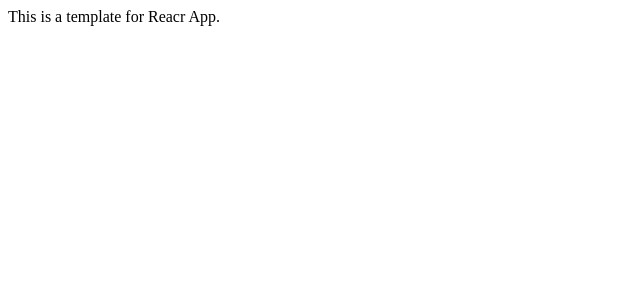
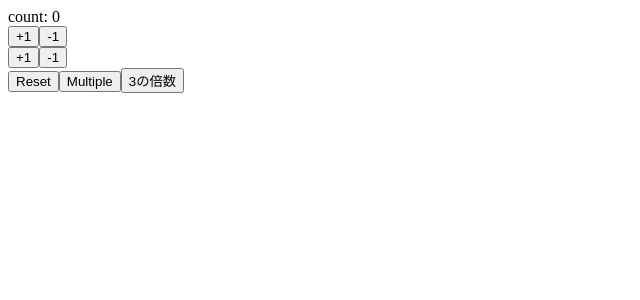
Before and after one commit to TheQuasarS50014p81/learn-react-hooks, a React (Create React App) app: page / in a window 1280 px wide. Shown: the top 300 px of the page, without its empty margins (0-640 px from the left). Built offline with nearby package versions, Linux system fonts and the light colour scheme.

Commit message:
first react hooks

```diff
--- a/src/App.js
+++ b/src/App.js
@@ -1,10 +1,34 @@
-import React from 'react';
+import React, {useState} from 'react';
 
 const App = () => {
+  const [count, setCount] = useState(0)
+
+  const increment = () => setCount(count + 1)
+  const decrement = () => setCount(count - 1)
+
+  const increment2 = () => setCount(previousCount => previousCount + 1)
+  const decrement2 = () => setCount(previousCount => previousCount - 1)
+  const reset = () => setCount(initialize => initialize = 0)
+  const multiple = () => setCount(multiplication => multiplication * 2)
+  const multipleOnThree = () => setCount(value => value % 3 === 0 ? value / 3 : value)
+
   return (
-    <div>
-      This is a template for Reacr App.
-    </div>
+    <React.Fragment>
+      <div>count: {count}</div>
+      <div>
+        <button onClick={increment}>+1</button>
+        <button onClick={decrement}>-1</button>
+      </div>
+      <div>
+        <button onClick={increment2}>+1</button>
+        <button onClick={decrement2}>-1</button>
+      </div>
+      <div>
+        <button onClick={reset}>Reset</button>
+        <button onClick={multiple}>Multiple</button>
+        <button onClick={multipleOnThree}>3の倍数</button>
+      </div>
+    </React.Fragment>
   );
 }
 
```
